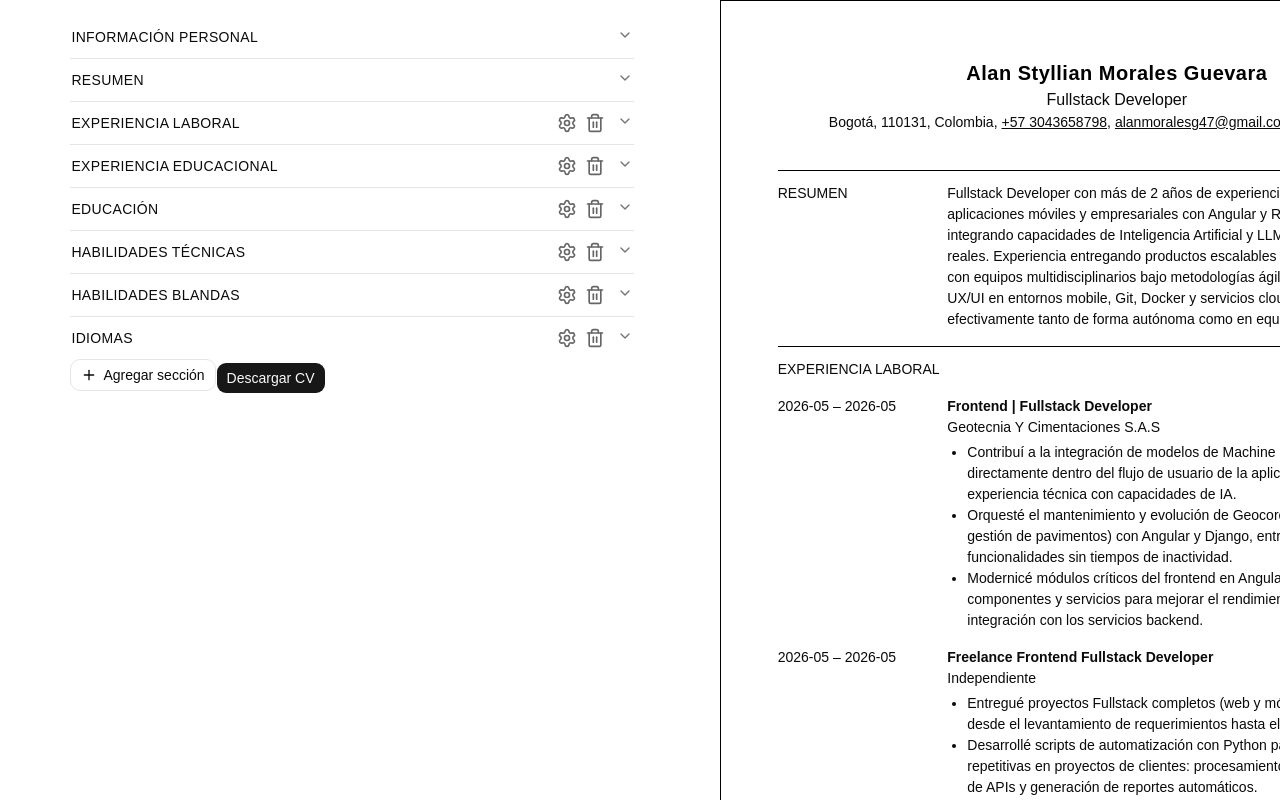
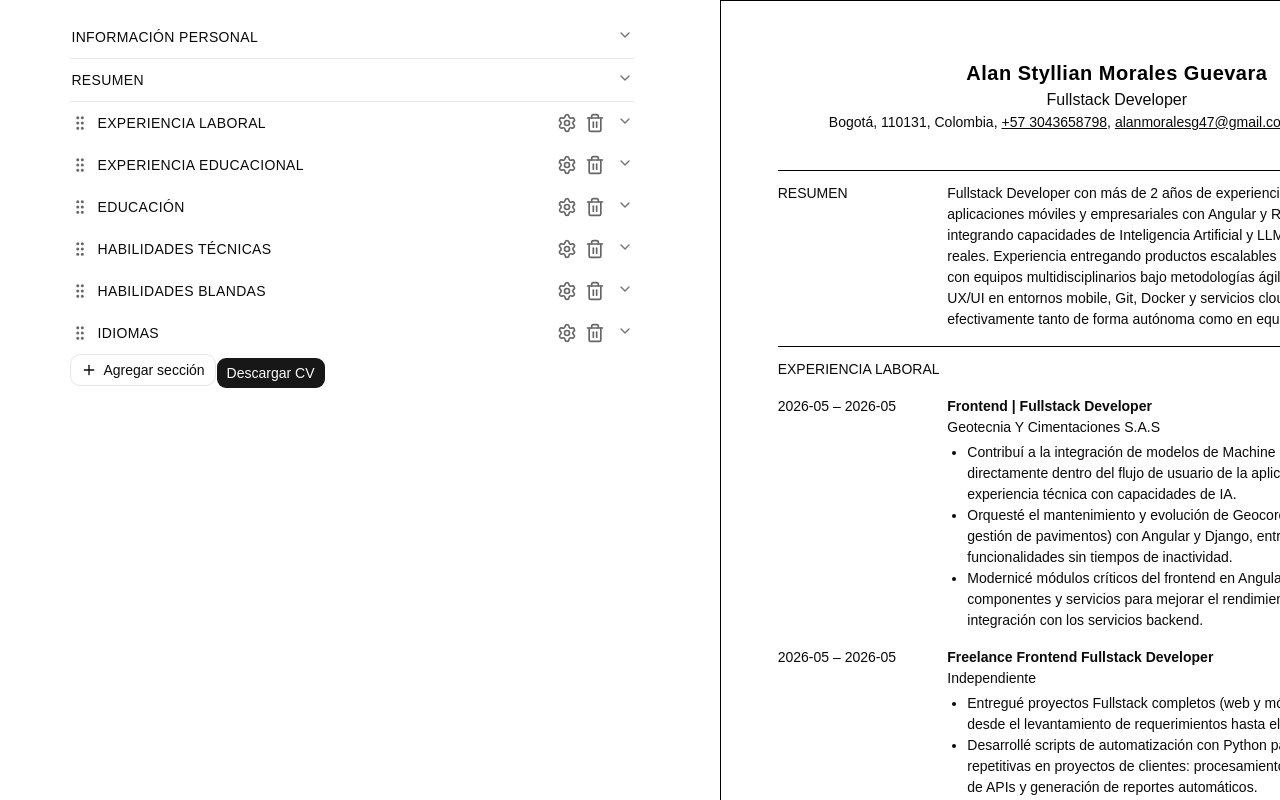
Before and after one commit to AlanMorales27/cv_creator, a Next.js app: page / in a window 1280 px wide. Built offline with nearby package versions, Linux system fonts and the light colour scheme.

Commit message:
feat: implement draggable sections with DnD functionality in SectionFormRender

```diff
--- /dev/null
+++ b/app/components/resumeForms/DraggeableSections.tsx
@@ -0,0 +1,42 @@
+'use client'
+
+import { useSortable } from "@dnd-kit/sortable"
+import { CSS } from "@dnd-kit/utilities"
+import SectionAccordionItem, { SectionAccordionItemProps } from "./SectionAccordionItem";
+import { GripVertical } from "lucide-react";
+
+type DraggableSectionProps = Omit<SectionAccordionItemProps, 'dragHandle'>
+
+export function DraggableSection(props: DraggableSectionProps) {
+
+    const {
+        setNodeRef,
+        transform,
+        transition,
+        listeners,
+        attributes,
+    } = useSortable({ id: props.value })
+
+    const style = {
+        transform: CSS.Transform.toString(transform),
+        transition,
+    }
+
+    return (
+        <div ref={setNodeRef} style={style}>
+            <SectionAccordionItem
+                {...props}
+                dragHandle={
+                    <GripVertical
+                        {...attributes}
+                        {...listeners}
+                        className="h-5 w-5 mr-2 cursor-grab"
+                        color="#666666"
+                    />
+                }
+            >
+            </SectionAccordionItem>
+        </div>
+    )
+
+}
--- a/app/components/resumeForms/SectionAccordionItem.tsx
+++ b/app/components/resumeForms/SectionAccordionItem.tsx
@@ -13,14 +13,15 @@ import {
     DropdownMenuItem,
     DropdownMenuTrigger,
 } from "@/components/ui/dropdown-menu"
-import { Settings, Trash } from "lucide-react"
+import { GripVertical, Settings, Trash } from "lucide-react"
 
-type SectionAccordionItemProps = {
-    value: string
-    label: string
-    onDelete?: () => void
-    onLabelChange?: (newLabel: string) => void
-    children: React.ReactNode
+export type SectionAccordionItemProps = {
+    value:           string
+    label:           string
+    onDelete?:       () => void
+    onLabelChange?:  (newLabel: string) => void
+    dragHandle?:     React.ReactNode
+    children:        React.ReactNode
 }
 
 type LabelEditInputProps = {
@@ -31,40 +32,40 @@ type LabelEditInputProps = {
 }
 
 export default function SectionAccordionItem(
-    { value, label, onDelete, onLabelChange, children }: SectionAccordionItemProps
+    props : SectionAccordionItemProps
 ) {
     const [isEditing, setIsEditing] = useState(false)
-    const [draft, setDraft]         = useState(label)
+    const [draft, setDraft]         = useState(props.label)
 
     const commit = () => {
         const trimmed = draft.trim()
-        if (trimmed && trimmed !== label) {
-            onLabelChange?.(trimmed)
+        if (trimmed && trimmed !== props.label) {
+            props.onLabelChange?.(trimmed)
         }
         setIsEditing(false)
     }
 
     const cancel = () => {
-        setDraft(label)
+        setDraft(props.label)
         setIsEditing(false)
     }
 
     const buttons = (
         <div className="flex items-center gap-2">
-            {onLabelChange && (
+            {props.onLabelChange && (
                 <SettingButton
                     onRename={() => {
-                        setDraft(label)
+                        setDraft(props.label)
                         setIsEditing(true)
                     }}
                 />
             )}
-            {onDelete && <TrashButton onClick={onDelete} />}
+            {props.onDelete && <TrashButton onClick={props.onDelete} />}
         </div>
     )
 
     return (
-        <AccordionItem value={value}>
+        <AccordionItem value={props.value}>
             {isEditing ? (
                 <AccordionPrimitive.Header className="flex">
                     <div className="flex flex-1 justify-between py-2.5 mr-3">
@@ -79,13 +80,14 @@ export default function SectionAccordionItem(
                 </AccordionPrimitive.Header>
             ) : (
                 <AccordionTrigger>
+                    {props.dragHandle}
                     <div className="flex justify-between w-full mr-3">
-                        <span className="uppercase tracking-wide">{label}</span>
+                        <span className="uppercase tracking-wide">{props.label}</span>
                         {buttons}
                     </div>
                 </AccordionTrigger>
             )}
-            <AccordionContent>{children}</AccordionContent>
+            <AccordionContent>{props.children}</AccordionContent>
         </AccordionItem>
     )
 }
@@ -98,13 +100,11 @@ function TrashButton({ onClick }: { onClick: () => void }) {
     }
 
     return (
-        <button className="bg-transparent border-none">
-            <Trash
-                className="h-5 w-5 cursor-pointer"
-                color="#666666"
-                onClick={handleClick}
-            />
-        </button>
+        <Trash
+            className="h-5 w-5 cursor-pointer"
+            color="#666666"
+            onClick={handleClick}
+        />
     )
 }
 
--- a/app/components/resumeForms/SectionFormRender.tsx
+++ b/app/components/resumeForms/SectionFormRender.tsx
@@ -7,6 +7,9 @@ import PersonalInfoForm from "./PersonalInfoForm"
 import SummaryForm from "./SummaryForm"
 import SectionAccordionItem from "./SectionAccordionItem"
 import { Accordion } from "@/components/ui/accordion"
+import { DraggableSection } from "./DraggeableSections"
+import { DndContext, DragEndEvent } from "@dnd-kit/core"
+import { SortableContext } from "@dnd-kit/sortable"
 
 const sectionLabels: Record<string, string> = {
     work_experience: 'Experiencia laboral',
@@ -22,6 +25,14 @@ export default function SectionFormRender() {
 
     const updateSection = useCvStore((state) => state.updateSection)
 
+    const reorderSections = useCvStore((state) => state.reorderSections)
+
+    const handleDragEnd = (event: DragEndEvent) => {
+        const { active, over } = event
+        if (!over || active.id === over.id) return
+        reorderSections(String(active.id), String(over.id))
+    }
+
     return (
         <Accordion multiple className="w-full">
             <SectionAccordionItem
@@ -36,6 +47,8 @@ export default function SectionFormRender() {
             >
                 <SummaryForm />
             </SectionAccordionItem>
+            <DndContext onDragEnd={handleDragEnd}>
+                <SortableContext items={sections.map(s => String(s.id))}>
                     {sections.map((section) => {
                         const label = section.title ||
                                     sectionLabels[section.type] ||
@@ -55,7 +68,7 @@ export default function SectionFormRender() {
                         if (!form) return null
 
                         return (
-                    <SectionAccordionItem
+                            <DraggableSection
                                 key={section.id}
                                 value={String(section.id)}
                                 label={label}
@@ -65,9 +78,11 @@ export default function SectionFormRender() {
                                 }
                             >
                                 {form}
-                    </SectionAccordionItem>
+                            </DraggableSection>
                         )
                     })}
+                </SortableContext>
+            </DndContext>
         </Accordion>
     )
 }
--- a/lib/store/cvStore.ts
+++ b/lib/store/cvStore.ts
@@ -2,6 +2,7 @@ import { create } from 'zustand'
 import { CvShape, PersonalItem, SectionItem } from '@/lib/schemas'
 import { CvData } from '../data/cv_mock_data'
 import { persist } from 'zustand/middleware'
+import { arrayMove } from '@dnd-kit/sortable'
 
 type CvStoreActions = {
     updatePersonalInfo: (info: PersonalItem) => void,
@@ -9,6 +10,7 @@ type CvStoreActions = {
     updateSection: (id: string, data: SectionItem) => void,
     addSection: (section: SectionItem) => void,
     deleteSection: (id: string) => void,
+    reorderSections: (sourceIndex: string, destinationIndex: string) => void
 }
 
 type CvStoreState = CvShape & CvStoreActions
@@ -35,6 +37,12 @@ const useCvStore = create<CvStoreState>()(
             sections: state.sections.filter(s => s.id !== id)
         })),
 
+        reorderSections: (sourceIndex: string, destinationIndex: string) => set(state => {
+            const oldIndex = state.sections.findIndex(s => s.id === sourceIndex)
+            const newIndex = state.sections.findIndex(s => s.id === destinationIndex)
+            return { sections: arrayMove(state.sections, oldIndex, newIndex) }
+        })
+
     }),
         { name: 'cv' }
     )
--- a/package.json
+++ b/package.json
@@ -10,7 +10,9 @@
   },
   "dependencies": {
     "@base-ui/react": "^1.4.1",
-    "@dnd-kit/react": "^0.4.0",
+    "@dnd-kit/core": "^6.3.1",
+    "@dnd-kit/sortable": "^10.0.0",
+    "@dnd-kit/utilities": "^3.2.2",
     "class-variance-authority": "^0.7.1",
     "clsx": "^2.1.1",
     "lucide-react": "^1.14.0",
```
Also changed, not shown: 1 other file (tests, documents, lock files or other folders). Lines whose indentation alone changed are shown as unchanged.
